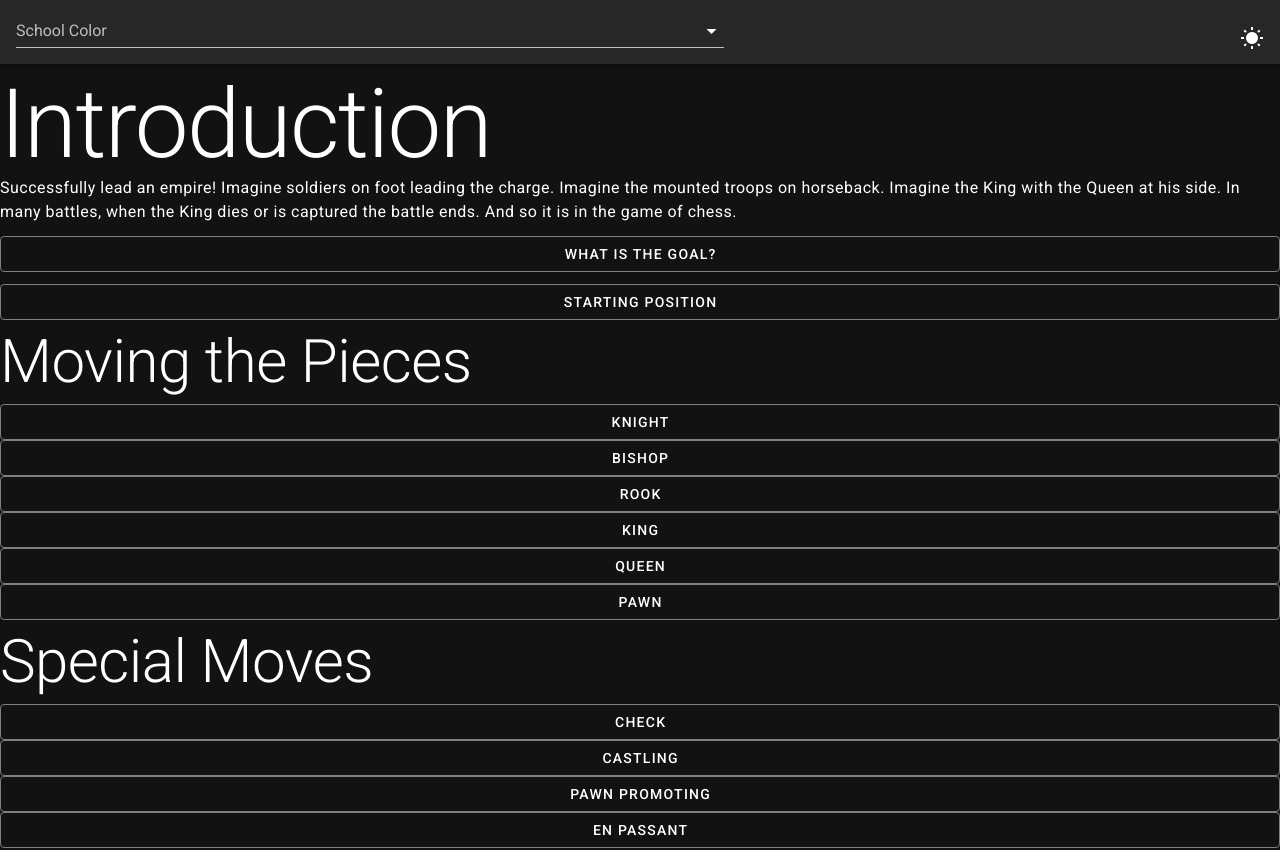
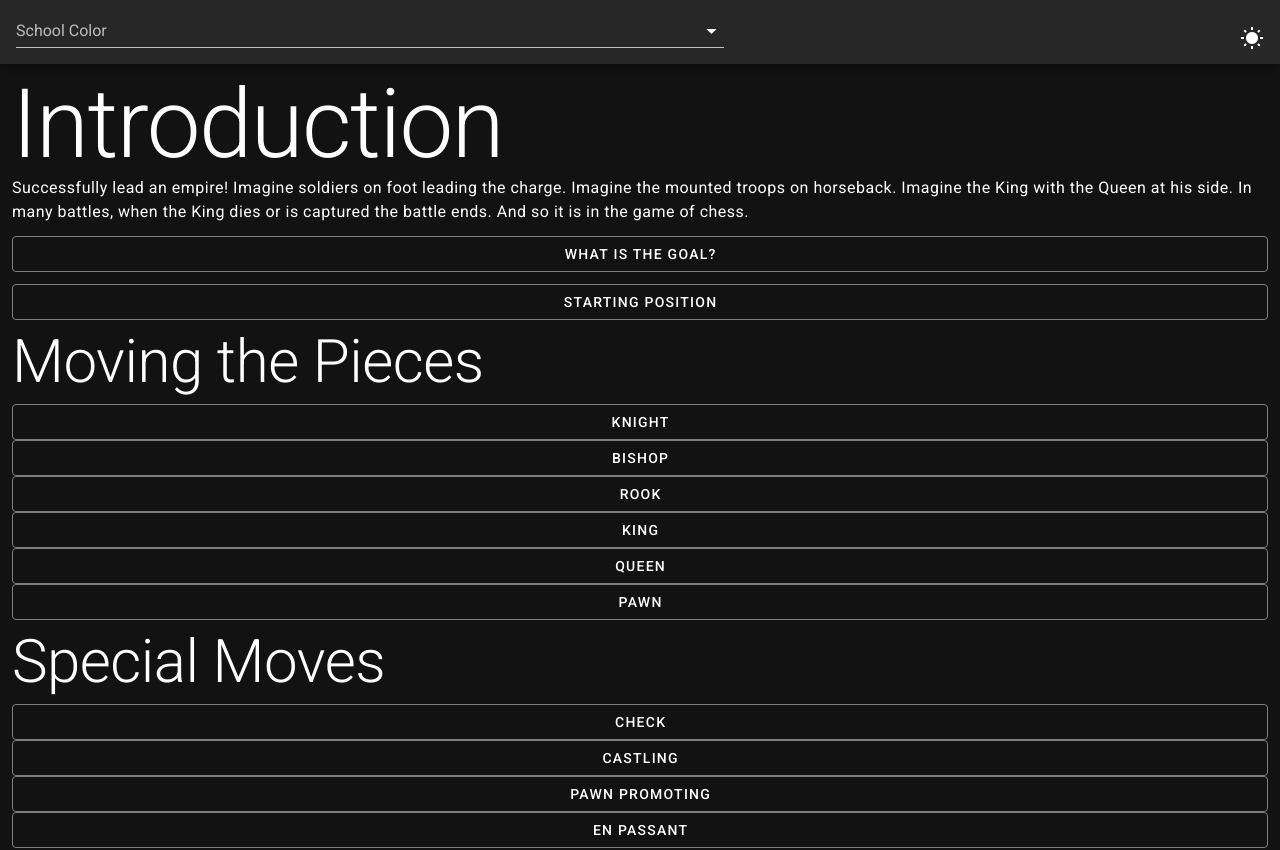
Before and after one commit to napoleon-commits/SelmaChessApp, a Vue app: page / in a window 1280 px wide. Shown: the top 850 px of the page. Built offline with nearby package versions, Linux system fonts and the light colour scheme.

Commit message:
added margins to landing page

```diff
--- a/src/components/LandingPage.vue
+++ b/src/components/LandingPage.vue
@@ -1,5 +1,5 @@
 <template>
-  <div class="mt-3">
+  <div class="mt-3 mx-3">
     <div class="text-xl-h1 text-lg-h1 text-md-h2 text-sm-h3 text-h4 mb-1">
       Introduction
     </div>
```
